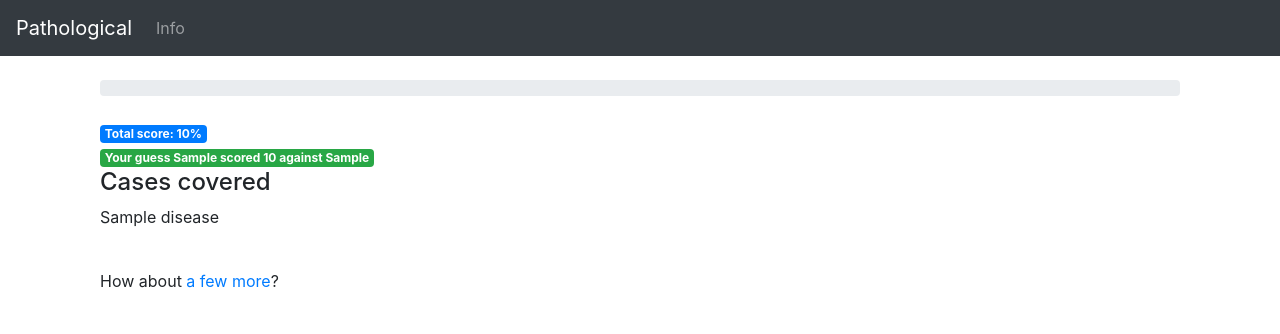
After one commit to breadley/pathdojo, a Flask app: template templates/review.html in a window 1280 px wide. The commit adds this page. Shown: the top 334 px of the page. Run offline with Flask 2, Linux system fonts and the light colour scheme; the template is opened without the code that fills it: most values are stand-ins (such as "Sample title", 1, 10 or a date in 2020); some libraries are stand-ins or nearby versions.

Commit message:
review post_quiz

```diff
--- a/app.py
+++ b/app.py
@@ -84,7 +84,7 @@ def design():
         JSONmemory = selections['memory']
         memory = json.loads(JSONmemory)
         selected_category_options = memory['category_selections']
-        max_quiz_length = memory['quiz_length']
+        max_quiz_length = int(memory['quiz_length'])
         # Reset score counters
         session['aggregate_score'] = 0
         session['this_score'] = None
@@ -96,6 +96,18 @@ def design():
         if selections['submit_button'] == 'pressed':
 
             selected_files = quiz_logic.get_filenames_that_match(available_files,selected_category_options)
+
+            if len(selected_files) > max_quiz_length:
+                selected_files = selected_files[:(max_quiz_length)]
+                print(selected_files)
+                print(f'you wanted quiz length {max_quiz_length}, and we have prepared the quiz with length: {len(selected_files)}')
+
+            # Memory for reviewing after the quiz
+            diseases_for_review = []
+            for disease in selected_files:
+                diseases_for_review.append(disease['printable_name'])
+            session['diseases_for_review'] = diseases_for_review
+
             session['total_quiz_length'] = len(selected_files)
             # Remove the last element, and assign as the current disease
             if len(selected_files)>1:
@@ -128,25 +140,10 @@ def design():
 @app.route('/view',methods=['GET', 'POST'])
 def view():
     # This page is for viewing the current disease in the quiz
-
+    ########## Disease things ##########
     differentials = ''
     immunohistochemistry = ''
     description = ''
-
-    # Update scorers
-    current_quiz = session.get('current_quiz',None)
-    aggregate_score = int(session.get('aggregate_score',0))
-    quiz_length = int(session.get('total_quiz_length',None))
-    number_completed = quiz_length - len(current_quiz['list_of_selected_files'])
-
-    points_available_for_whole_quiz = int(quiz_length*100) # points_available, # for visual bar
-    points_obtained_so_far = int(aggregate_score) # points_obtained, # for visual bar
-    points_missed_so_far = int(number_completed*100) - 100
-
-    if aggregate_score != None and aggregate_score != None:
-        average_score = int(aggregate_score / (number_completed+1))
-    else:
-        average_score = 0
 
     # Get disease information
     current_disease = session.get('current_disease',None)
@@ -165,6 +162,51 @@ def view():
     for image in disease.images:
         image_ids.append(image['subfile_id'])
 
+    positive_immunohistochemistry = ''
+    negative_immunohistochemistry = ''
+    for ihc in disease.immunohistochemistry:
+        if disease.immunohistochemistry[ihc] == '+':
+            positive_immunohistochemistry+=ihc+'   '
+        if disease.immunohistochemistry[ihc] == '-':
+            negative_immunohistochemistry+=ihc+'   '
+    answer = disease.name
+    differentials = disease.differentials
+    session['differentials'] = differentials # Save in case DDx quiz initiated
+
+
+    print(f'\tdescription: {disease.description}\n\nimmunohistochemistry: {disease.immunohistochemistry}\n\tdifferentials: {differentials}\n\tanswer: {answer}')
+
+
+
+    ######### Scoring things ########
+    current_quiz = session.get('current_quiz',None)
+    aggregate_score = int(session.get('aggregate_score',0))
+    quiz_length = int(session.get('total_quiz_length',None))
+    number_completed = quiz_length - len(current_quiz['list_of_selected_files']) - 1
+    if number_completed < 0:
+        number_completed = 0
+
+    points_available_for_whole_quiz = int(quiz_length*100) # points_available, # for visual bar
+    points_obtained_so_far = int(aggregate_score) # points_obtained, # for visual bar
+    points_missed_so_far = int(number_completed*100) - points_obtained_so_far
+
+    print(f'''aggregate_score {aggregate_score}.\n \
+            quiz_length {quiz_length}.\n \
+            number_completed {number_completed}.\n \
+            points_available_for_whole_quiz {points_available_for_whole_quiz}.\n\
+            points_obtained_so_far {points_obtained_so_far}.\n\
+            points_missed_so_far {points_missed_so_far}''')
+
+    if aggregate_score != None and number_completed != 0:
+        average_score = int(aggregate_score / (number_completed))
+    else:
+        average_score = 0
+
+    scored_disease = session.get('scored_disease',None)
+    this_score = session.get('this_score',None)
+    scored_submission = session.get('scored_submission',None)
+
+
 
     if request.method == 'POST':
         print('request.form is: ',request.form)
@@ -180,11 +222,32 @@ def view():
             session['scored_disease'] = disease.name
             session['scored_submission'] = guess
 
+            # Save a single image id for review after the quiz
+            images = list(session.get('images_for_later_review',[]))
+            images.append(image_ids[0])
+            session['images_for_later_review'] = images
+
         if request.form.get('move_on') == 'Next': # if the move on button has been primed
 
                 # Get next item in quiz (pop)
             if len(current_quiz['list_of_selected_files']) == 0:
-                return redirect('/')
+
+                diseases_for_review = session.get('diseases_for_review',[])
+                images_for_later_review = session.get('images_for_later_review',[])
+
+                print(f'dfr: {diseases_for_review}\niflr:{images_for_later_review}')
+
+                return render_template('review.html',
+                        diseases_for_review = diseases_for_review,
+                        images_for_later_review = images_for_later_review,
+                        points_available_for_whole_quiz = points_available_for_whole_quiz, # points_available, # for visual bar
+                        points_obtained_so_far = points_obtained_so_far, # points_obtained, # for visual bar
+                        points_missed_so_far = points_missed_so_far, # points_missed, # for visual bar
+                        this_score = this_score, # for banners
+                        scored_disease = scored_disease, # for banners
+                        average_score = average_score, # for banners
+                        scored_submission = scored_submission) # for banners
+                #return redirect('/')
 
             # Get the old list, remove the last element and assign as current disease
             print('before',len(current_quiz['list_of_selected_files']))
@@ -202,21 +265,6 @@ def view():
 
         return redirect('/view')
 
-    positive_immunohistochemistry = ''
-    negative_immunohistochemistry = ''
-    for ihc in disease.immunohistochemistry:
-        if disease.immunohistochemistry[ihc] == '+':
-            positive_immunohistochemistry+=ihc+'   '
-        if disease.immunohistochemistry[ihc] == '-':
-            negative_immunohistochemistry+=ihc+'   '
-    answer = disease.name
-    differentials = disease.differentials
-    session['differentials'] = differentials # Save in case DDx quiz initiated
-
-    scored_disease = session.get('scored_disease',None)
-    this_score = session.get('this_score',None)
-    scored_submission = session.get('scored_submission',None)
-    print(f'\tdescription: {disease.description}\n\nimmunohistochemistry: {disease.immunohistochemistry}\n\tdifferentials: {differentials}\n\tanswer: {answer}')
 
     # Pass the necessary values/dicts to the view page
     return render_template('view.html',
--- /dev/null
+++ b/templates/review.html
@@ -0,0 +1,53 @@
+{% extends 'layout.html' %}
+
+{% block body %}
+
+<div class="container">
+    <br>
+    <div class="progress">
+        <!-- Score obtained out of maximum = ( average score / number_quizzed*100 ) * fraction of quiz completed  -->
+        <div class="progress-bar" role="progressbar" aria-valuenow="" aria-valuemin="0" aria-valuemax="400" style="width: {{(points_obtained_so_far / points_available_for_whole_quiz)*100}}%;"></div>
+        <!-- potential score that was missed  -->
+        <div class="progress-bar bg-danger" role="progressbar" aria-valuenow="" aria-valuemin="0" aria-valuemax="400" style="width: {{( (points_missed_so_far) / points_available_for_whole_quiz)*100}}%;"></div>
+    </div>
+
+    {% if average_score != None %}
+        <br>
+        <span class="badge badge-primary">   Total score: {{average_score}}%   </span>
+    {% endif %}
+
+    {% if this_score != None %}
+        <br>
+        <span class="badge badge-success">   Your guess {{scored_submission}} scored {{this_score}} against {{scored_disease}}    </span>
+    {% endif %}
+
+
+
+
+    <div>
+        <h4>Cases covered</h4>
+        {% for disease in diseases_for_review %}
+        <p>{{disease}}</p>
+        {% endfor %}
+    </div>
+
+    <br>
+    <p>How about  <a href="{{ url_for('design') }}">a few more</a>?</p>
+    <br>
+
+    <div style="padding-left: 0px;  padding-right: 0px;">
+        {% for individual_image in images_for_later_review %}
+        <div>
+            <br>
+            <picture>
+                <img src="https://drive.google.com/uc?id={{individual_image}}&export=download" class="img-fluid" alt="Responsive image">
+            </picture>
+        </div>
+        {% endfor %}
+    </div>
+
+
+
+</div>
+
+{% endblock %}
--- a/templates/view.html
+++ b/templates/view.html
@@ -12,7 +12,7 @@ points_missed_so_far = 25
         <!-- Score obtained out of maximum = ( average score / number_quizzed*100 ) * fraction of quiz completed  -->
         <div class="progress-bar" role="progressbar" aria-valuenow="" aria-valuemin="0" aria-valuemax="400" style="width: {{(points_obtained_so_far / points_available_for_whole_quiz)*100}}%;"></div>
         <!-- potential score that was missed  -->
-        <div class="progress-bar bg-danger" role="progressbar" aria-valuenow="" aria-valuemin="0" aria-valuemax="400" style="width: {{( (points_missed_so_far  - points_obtained_so_far) / points_available_for_whole_quiz)*100}}%;"></div>
+        <div class="progress-bar bg-danger" role="progressbar" aria-valuenow="" aria-valuemin="0" aria-valuemax="400" style="width: {{( (points_missed_so_far) / points_available_for_whole_quiz)*100}}%;"></div>
     </div>
 
     {% if average_score != None %}
```
